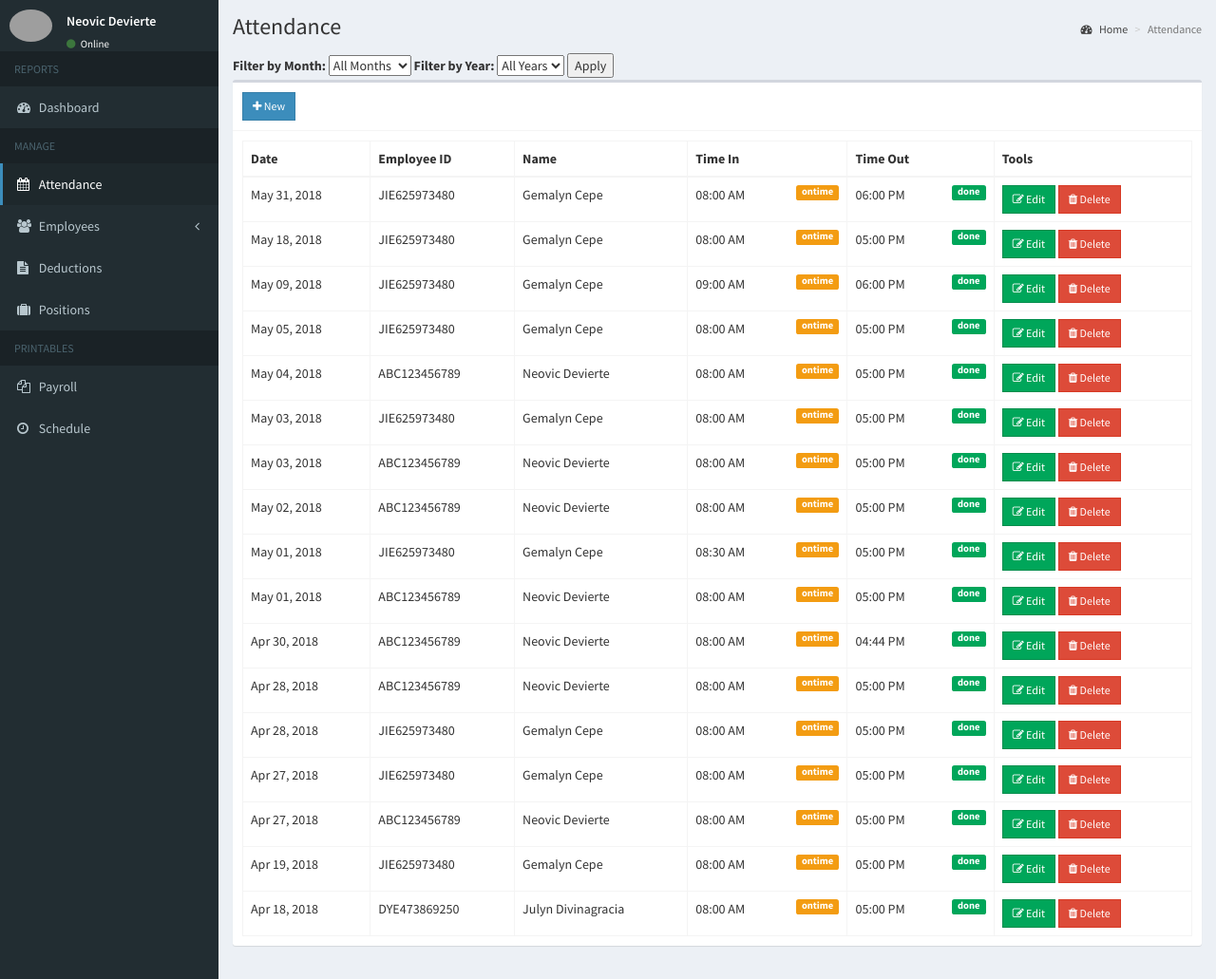
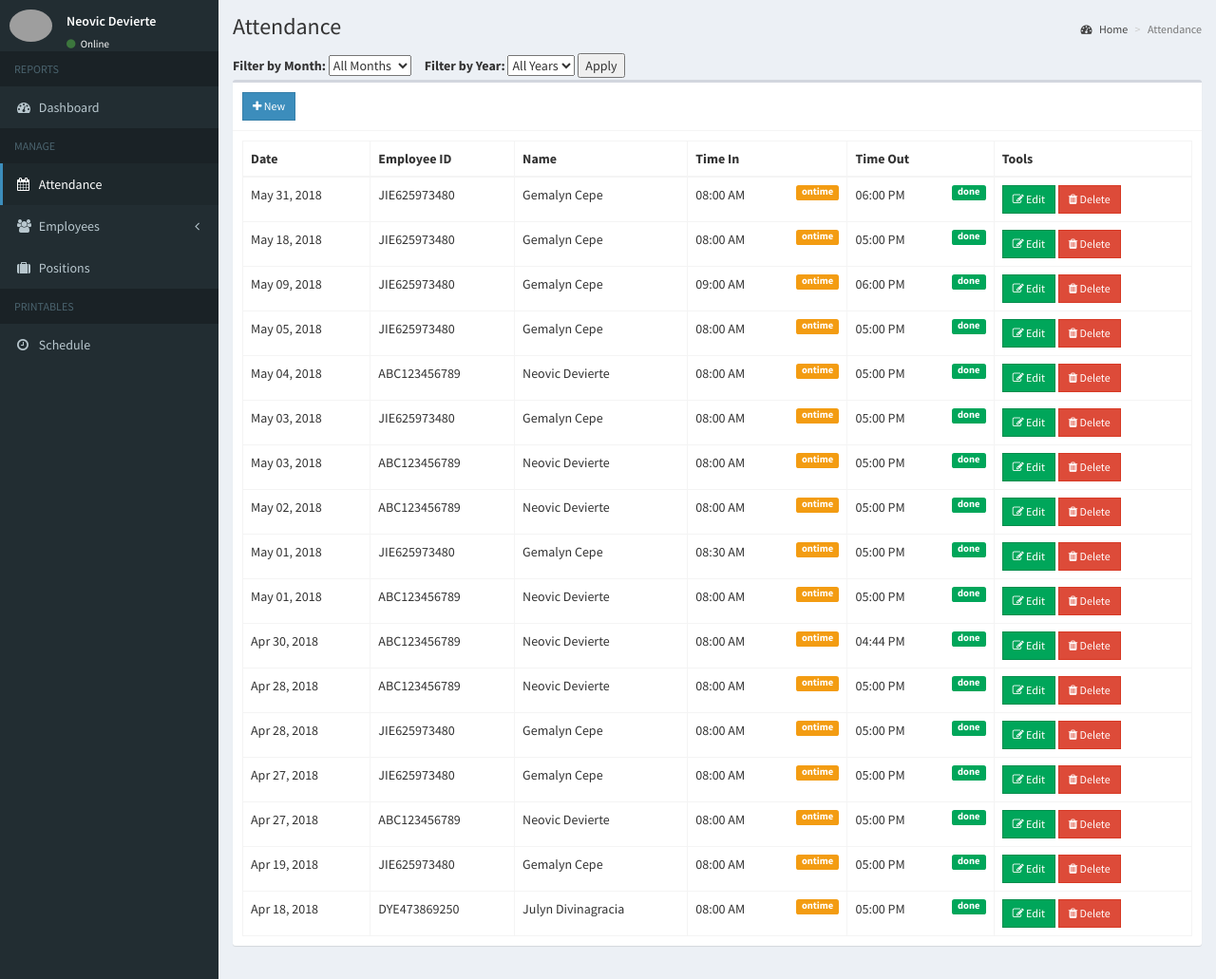
Before and after one commit to suanrichianreib/apsystem, a PHP site: page /admin/attendance.php in a window 1280 px wide. Shown: the part 50-1081 px from the top of the page at 95% size. Run offline with PHP 8.4, Linux system fonts and the light colour scheme; a user stored in the database is signed in; data comes from the database, SQL or seed files in the repository; some libraries are stand-ins or nearby versions; grey boxes are pictures that could not be loaded.

Commit message:
New update changes

```diff
--- a/admin/attendance.php
+++ b/admin/attendance.php
@@ -39,7 +39,7 @@
             <option value="12" <?php if(isset($_GET['filter_month']) && $_GET['filter_month'] === '12') echo 'selected'; ?>>December</option>
         </select>
 
-        <label for="filter_year">Filter by Year:</label>
+        <label for="filter_year">&nbsp;&nbsp;&nbsp;&nbsp;Filter by Year:</label>
         <select id="filter_year" name="filter_year">
           <option value="">All Years</option>
           <?php
--- a/admin/includes/menubar.php
+++ b/admin/includes/menubar.php
@@ -28,15 +28,15 @@
           </a>
           <ul class="treeview-menu">
             <li><a href="employee.php"><i class="fa fa-circle-o"></i> Employee List</a></li>
-            <li><a href="overtime.php"><i class="fa fa-circle-o"></i> Overtime</a></li>
-            <li><a href="cashadvance.php"><i class="fa fa-circle-o"></i> Cash Advance</a></li>
+            <!-- <li><a href="overtime.php"><i class="fa fa-circle-o"></i> Overtime</a></li>
+            <li><a href="cashadvance.php"><i class="fa fa-circle-o"></i> Cash Advance</a></li> -->
             <li><a href="schedule.php"><i class="fa fa-circle-o"></i> Schedules</a></li>
           </ul>
         </li>
-        <li><a href="deduction.php"><i class="fa fa-file-text"></i> Deductions</a></li>
+        <!-- <li><a href="deduction.php"><i class="fa fa-file-text"></i> Deductions</a></li> -->
         <li><a href="position.php"><i class="fa fa-suitcase"></i> Positions</a></li>
         <li class="header">PRINTABLES</li>
-        <li><a href="payroll.php"><i class="fa fa-files-o"></i> <span>Payroll</span></a></li>
+        <!-- <li><a href="payroll.php"><i class="fa fa-files-o"></i> <span>Payroll</span></a></li> -->
         <li><a href="schedule_employee.php"><i class="fa fa-clock-o"></i> <span>Schedule</span></a></li>
       </ul>
     </section>
--- a/admin/schedule_print.php
+++ b/admin/schedule_print.php
@@ -38,8 +38,8 @@
     $pdf->AddPage();
     $content = '';
     $content .= '
-      	<h2 align="center">TechSoft IT Solutions</h2>
-      	<h4 align="center">Employee Schedule</h4>
+      	<h2></h2>
+      	<h4 align="center">Ultra Craft Advertising Corporation Employee Schedule</h4>
       	<table border="1" cellspacing="0" cellpadding="3">
            <tr>
            		<th width="40%" align="center"><b>Employee Name</b></th>
```
